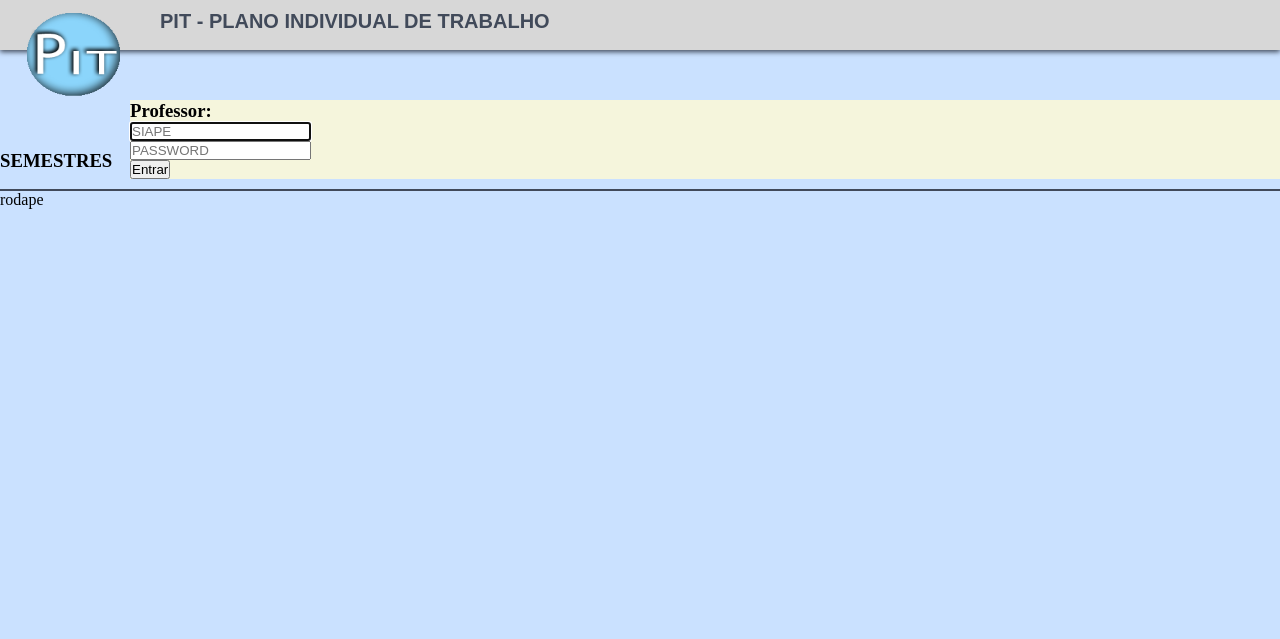
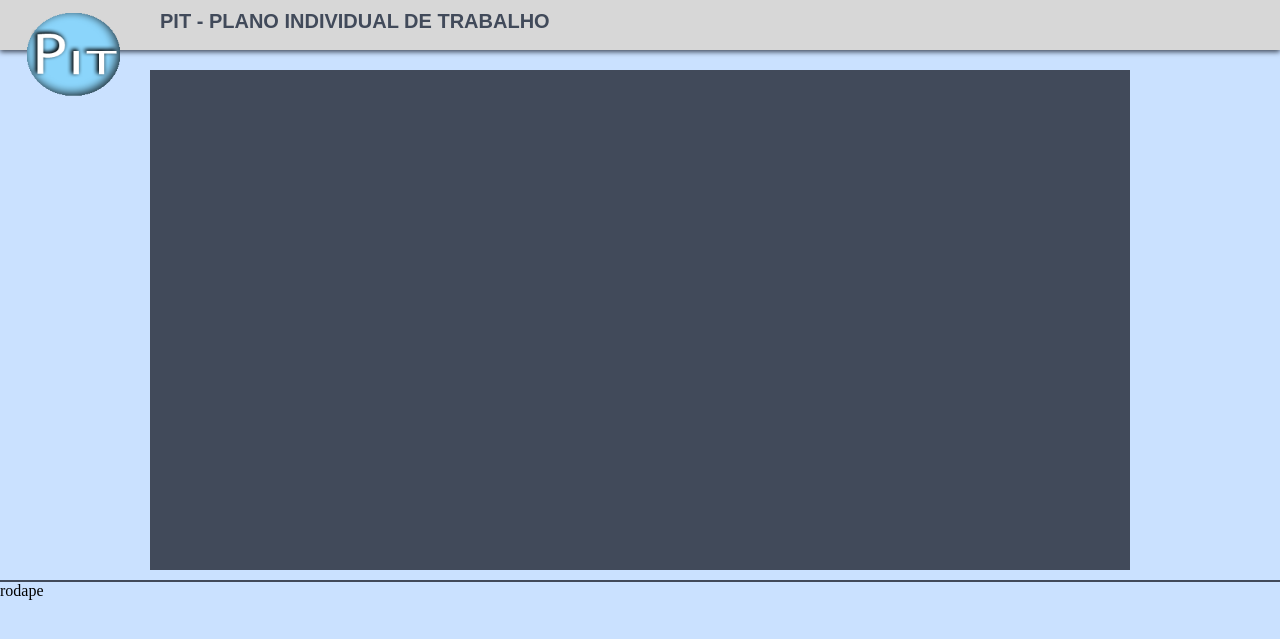
Before and after one commit to AdrianoAmorim/Repositorio, a PHP site: page / in a window 1280 px wide; the page is wider, and only the part inside the window is pictured. Shown: the top 639 px of that part. Run offline with PHP 8.4, Linux system fonts and the light colour scheme.

Commit message:
Mais Uma atualização Boba

```diff
--- a/Pit/css/estiloIndex.css
+++ b/Pit/css/estiloIndex.css
@@ -4,15 +4,17 @@
     margin: 0px;
     padding: 0px;
 }
+* {
+    -webkit-box-sizing: border-box;
+    -moz-box-sizing: border-box;
+    box-sizing: border-box;
+}
 body{
     background-color: #CAE1FF;
     width: 100%;
-
+    min-width: 980px;
 }
 
-div#conteudo {
-
-}
 header#cabecalho {
     background-color: #d7d7d7 ;
     margin: 0px auto 15px auto ;
@@ -40,18 +42,17 @@ header#cabecalho h1#tituloPrincipal {
 
 }
 
-aside#asEsquerdo {
-    float: left;
-    margin-top: 50px;
-    width: 110px;
+
+#container {
+    background-color: #414a5a;
+    width: 980px;
+    height: 500px;
+    margin: 20px auto 0 auto;
 }
-section#scCadastroPit{
-    margin-top: 50px;
-    margin-left: 130px;
-    background-color: beige ;
-    width: 100%;
 
-}
+
+
+
 footer#rodape {
     border-top: 2px solid #414a5a;
     clear: both;
--- a/Pit/index.php
+++ b/Pit/index.php
@@ -12,26 +12,22 @@
     <h1 id="tituloPrincipal">PIT - PLANO INDIVIDUAL DE TRABALHO</h1>
 </header>
 
-<div id="conteudo">
-
-    <aside id="asEsquerdo">
-        <h3>SEMESTRES</h3>
-    </aside>
+<div id="container">
 
     <section id="scCadastroPit">
-        <div id="infoDocente">
-            <h3>Professor: </h3>
-        </div>
 
-        <form name="frmCadastroPit" id="frmCadastroPit">
-            <input type="text" name="inUsuario" id="usuario" placeholder="SIAPE" autofocus required></br>
 
-            <input type="password" name="inSenha" id="senha" placeholder="PASSWORD" required></br>
+    </section>
 
-            <input type="submit" id="btnEntrar" value="Entrar">
-        </form>
-    </section>
+
 </div>
+
+
+
+
+
+
+
 
 <footer id="rodape">
     <p>rodape</p>
```
